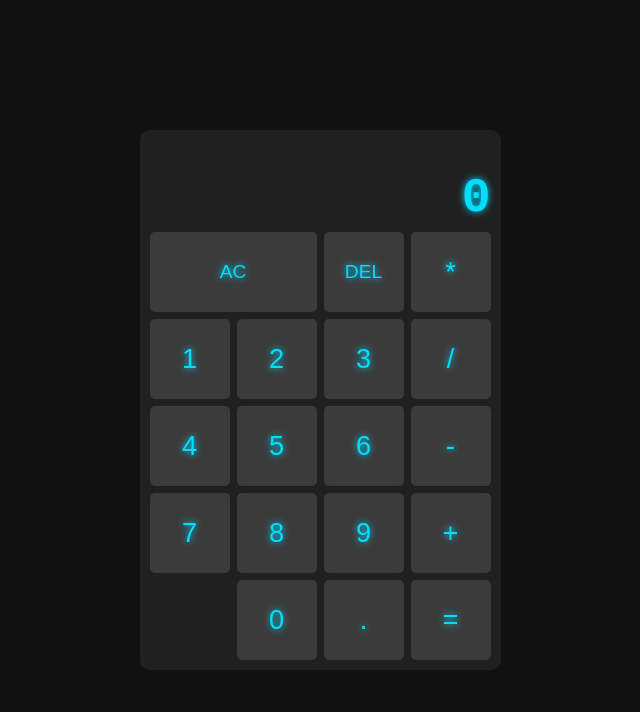
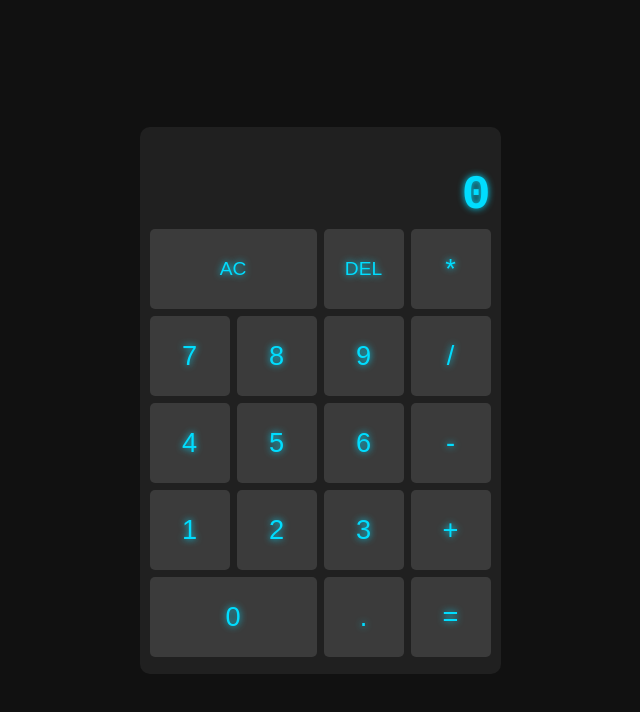
Before and after one commit to Hexy32/calculator, a website with bundled scripts: page public/index.html in a window 1280 px wide. Shown: the whole page, without its empty margins (320-960 px from the left). Built offline with nearby package versions, Linux system fonts and the light colour scheme.

```diff
--- a/public/styles.css
+++ b/public/styles.css
@@ -43,10 +43,10 @@
     'screen screen screen screen'
     'low-screen low-screen low-screen low-screen'
     'AC AC DEL MLT'
-    'ONE TWO THREE DIV'
+    'SEVEN EIGHT NINE DIV'
     'FOUR FIVE SIX SUB'
-    'SEVEN EIGHT NINE ADD'
-    '. ZERO PER CALC';
+    'ONE TWO THREE ADD'
+    'ZERO ZERO PER CALC';
 }
 
 button {
--- a/src/index.ts
+++ b/src/index.ts
@@ -59,8 +59,9 @@
         break
       case '=':
         try {
+          evaluate(lowScreen.innerText)
+          screen.innerText = lowScreen.innerText
           lowScreen.innerText = evaluate(lowScreen.innerText)
-          screen.innerText = lowScreen.innerText
         } catch (error) {
           const cache = lowScreen.innerText
           lowScreen.innerText = 'error'
```
